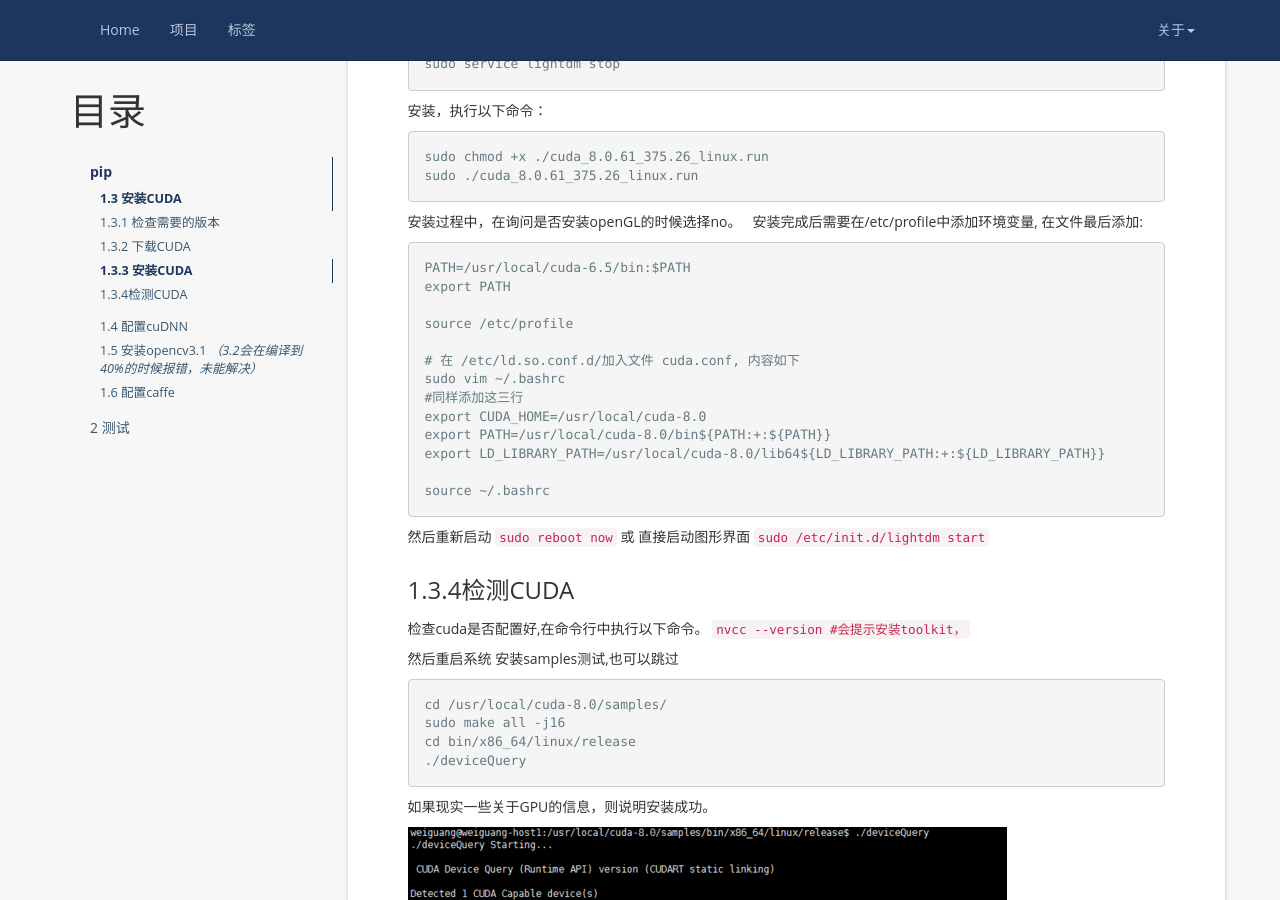
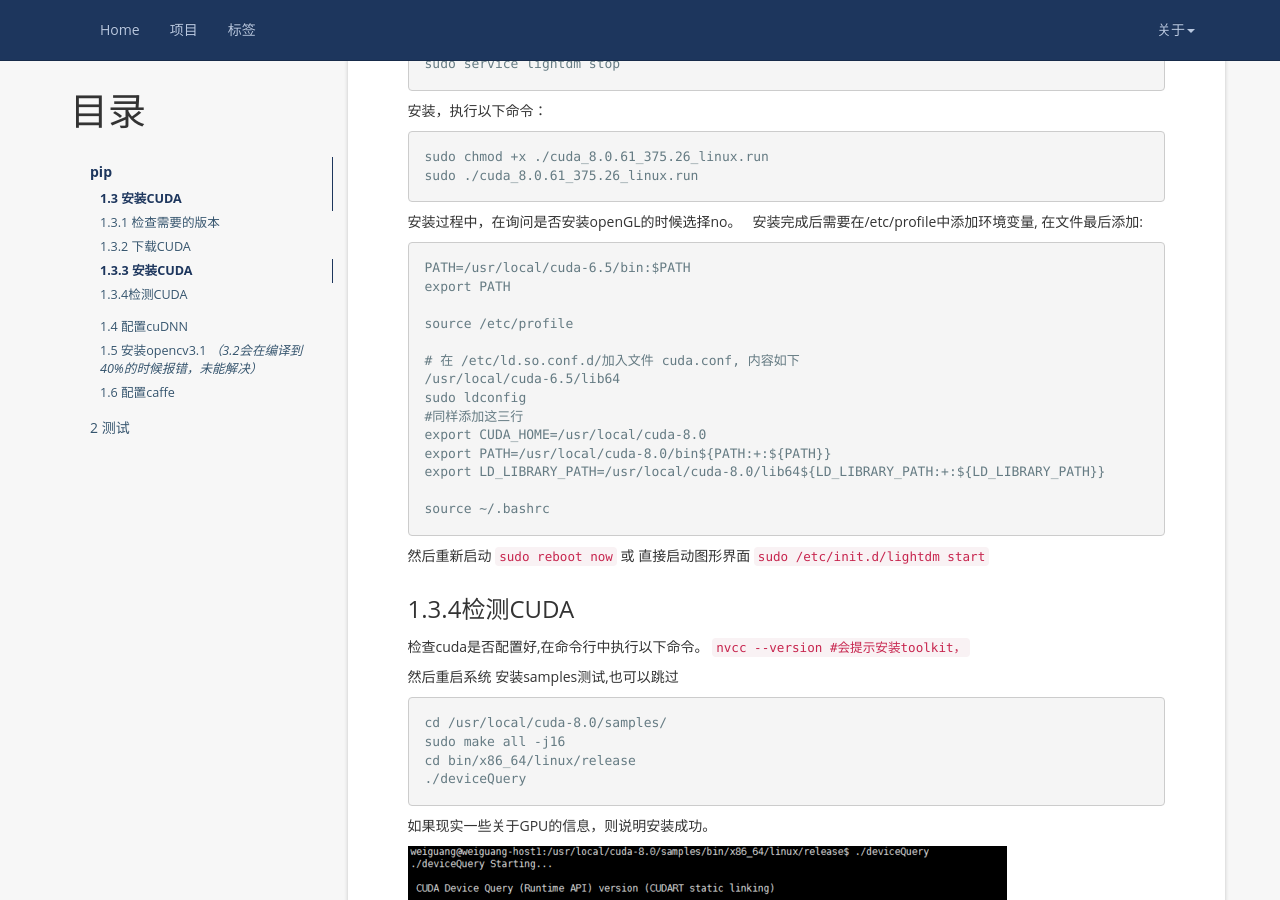
Before and after one commit to wang-tf/wang-tf.github.io, a Jekyll site: the page built from _posts/2017-01-15-caffe-Ubuntu16.04_64-+-CUDA8.0.md, in a window 1280 px wide and 900 px high, scrolled down 3024 px. Built offline with Jekyll 4.4.1, drawn with Linux system fonts in a browser that asks for light colours; nearby versions of some CDN libraries; comment, search, counter and statistics services are not loaded.

Commit message:
Update 2017-01-15-caffe-Ubuntu16.04_64-+-CUDA8.0.md

```diff
--- a/_posts/2017-01-15-caffe-Ubuntu16.04_64-+-CUDA8.0.md
+++ b/_posts/2017-01-15-caffe-Ubuntu16.04_64-+-CUDA8.0.md
@@ -110,7 +110,8 @@ export PATH
 source /etc/profile
 
 # 在 /etc/ld.so.conf.d/加入文件 cuda.conf, 内容如下
-sudo vim ~/.bashrc
+/usr/local/cuda-6.5/lib64
+sudo ldconfig
 #同样添加这三行
 export CUDA_HOME=/usr/local/cuda-8.0
 export PATH=/usr/local/cuda-8.0/bin${PATH:+:${PATH}}
```
